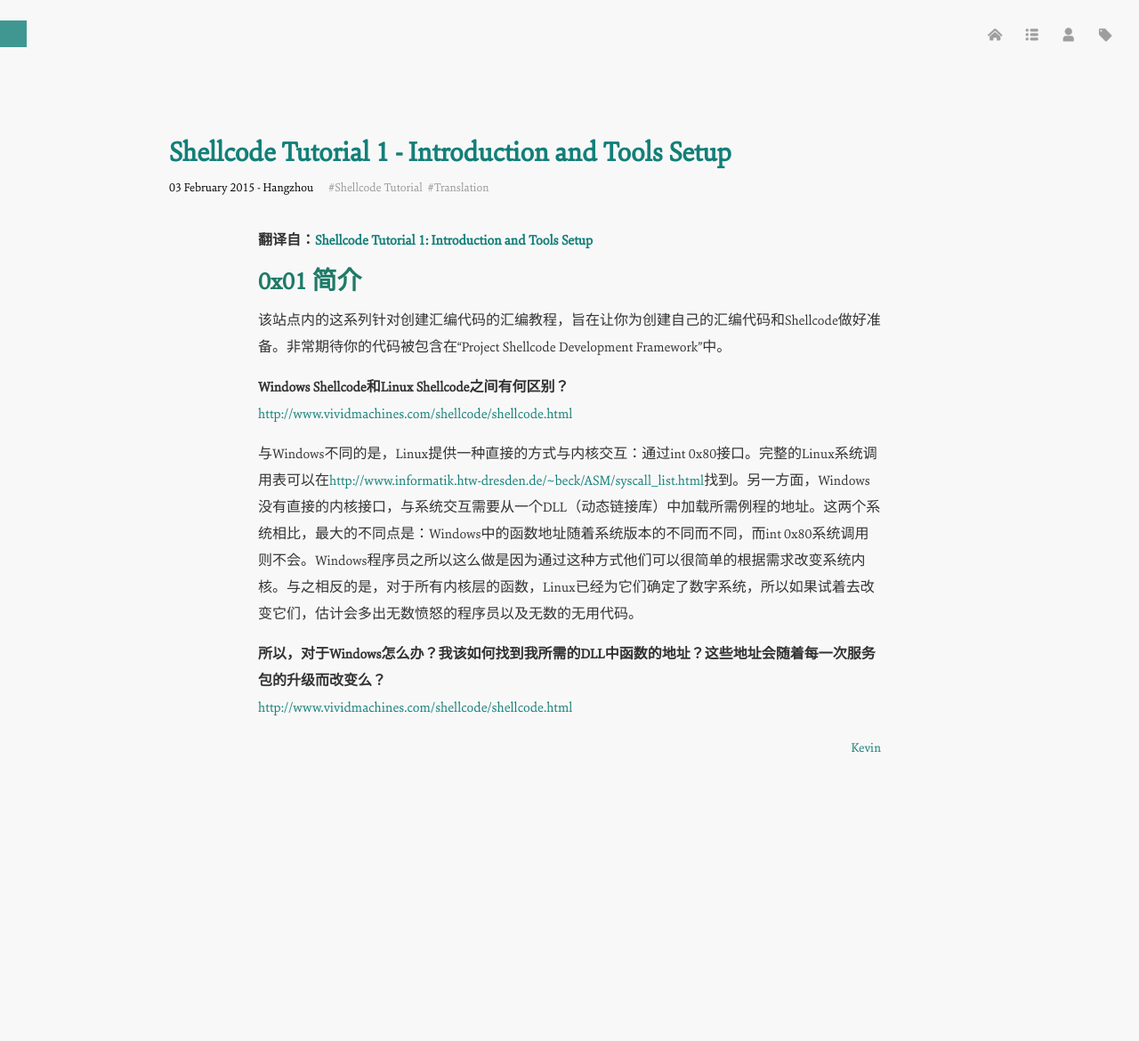
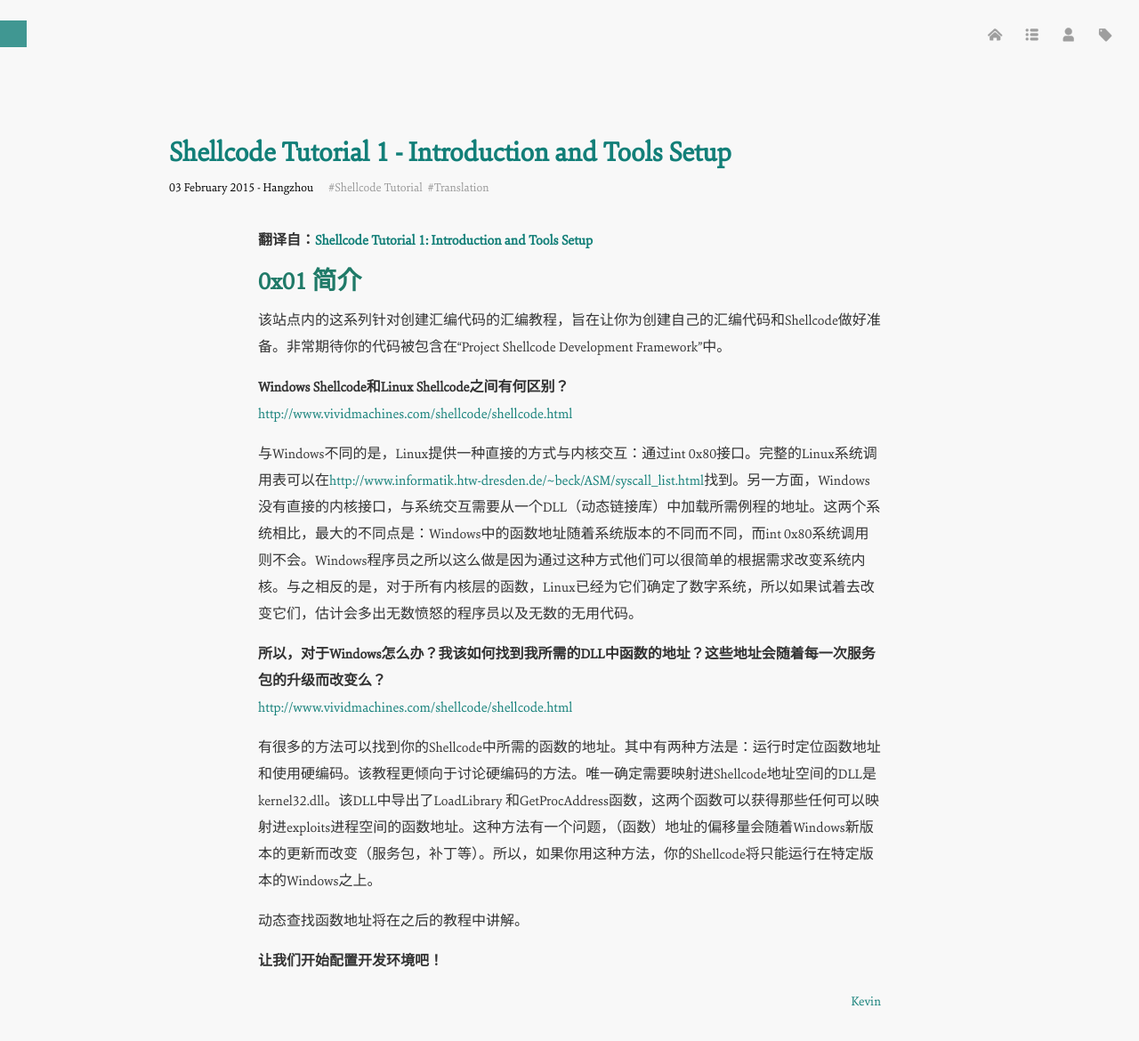
Before and after one commit to KevinIsCool/Kevin, a Jekyll site: the page built from _posts/tech/2015-02-03-Shellcode-Tutorial-1-Introduction-and-Tools-Setup.md, in a window 1280 px wide and 1220 px high. Shown: the top 1170 px of the window at 89% size. Built offline with Jekyll 4.4.1, drawn with Linux system fonts in a browser that asks for light colours; Markdown is read by kramdown in place of the engine named in the settings; comment, search, counter and statistics services are not loaded.

Commit message:
shellcode

```diff
--- a/_posts/tech/2015-02-03-Shellcode-Tutorial-1-Introduction-and-Tools-Setup.md
+++ b/_posts/tech/2015-02-03-Shellcode-Tutorial-1-Introduction-and-Tools-Setup.md
@@ -21,3 +21,9 @@ excerpt: Hangzhou
 
 **所以，对于Windows怎么办？我该如何找到我所需的DLL中函数的地址？这些地址会随着每一次服务包的升级而改变么？**
 [http://www.vividmachines.com/shellcode/shellcode.html](http://www.vividmachines.com/shellcode/shellcode.html)
+
+有很多的方法可以找到你的Shellcode中所需的函数的地址。其中有两种方法是：运行时定位函数地址和使用硬编码。该教程更倾向于讨论硬编码的方法。唯一确定需要映射进Shellcode地址空间的DLL是kernel32.dll。该DLL中导出了LoadLibrary 和GetProcAddress函数，这两个函数可以获得那些任何可以映射进exploits进程空间的函数地址。这种方法有一个问题，（函数）地址的偏移量会随着Windows新版本的更新而改变（服务包，补丁等）。所以，如果你用这种方法，你的Shellcode将只能运行在特定版本的Windows之上。
+
+动态查找函数地址将在之后的教程中讲解。
+
+**让我们开始配置开发环境吧！**
```
Also changed, not shown: 2 other files.
